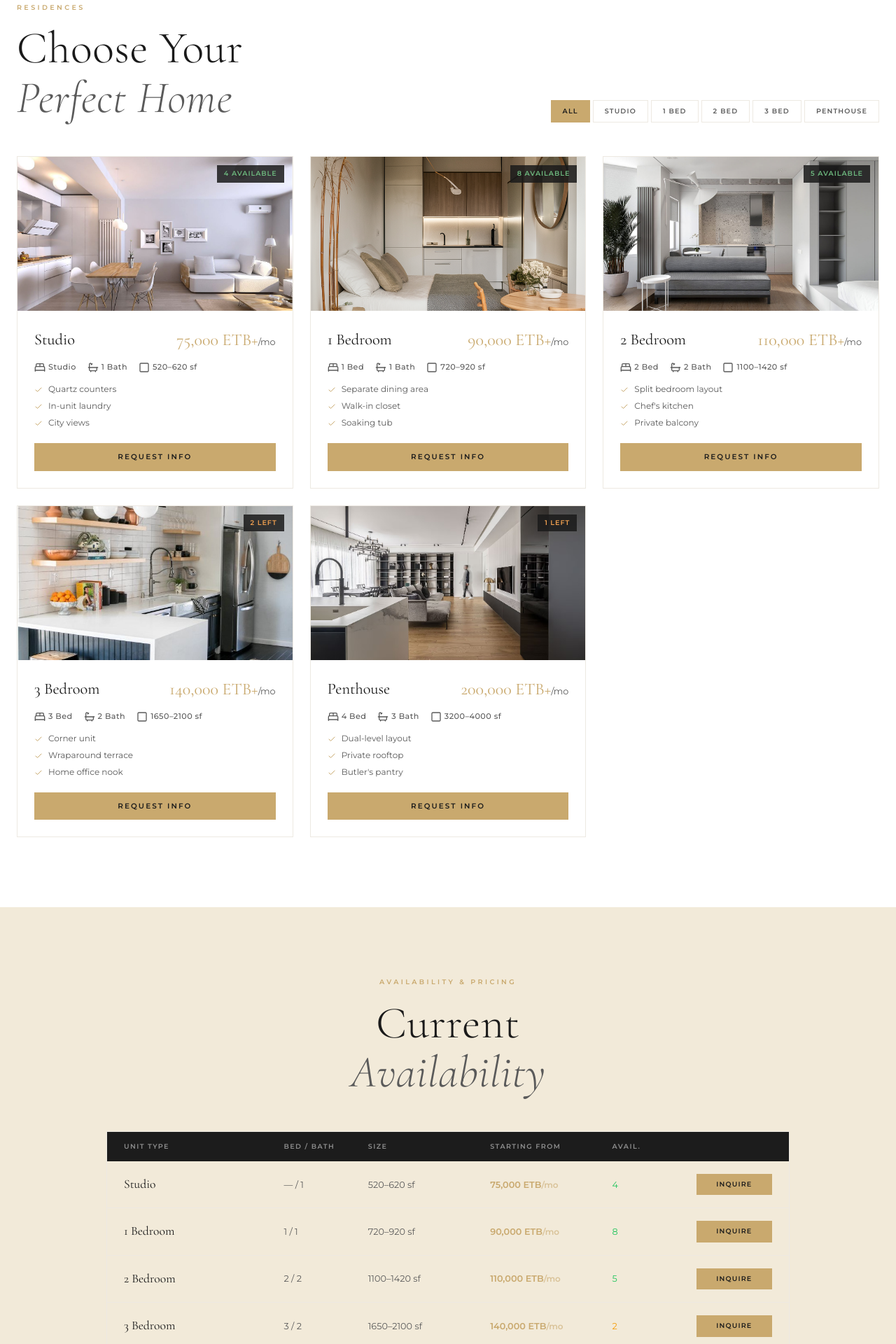
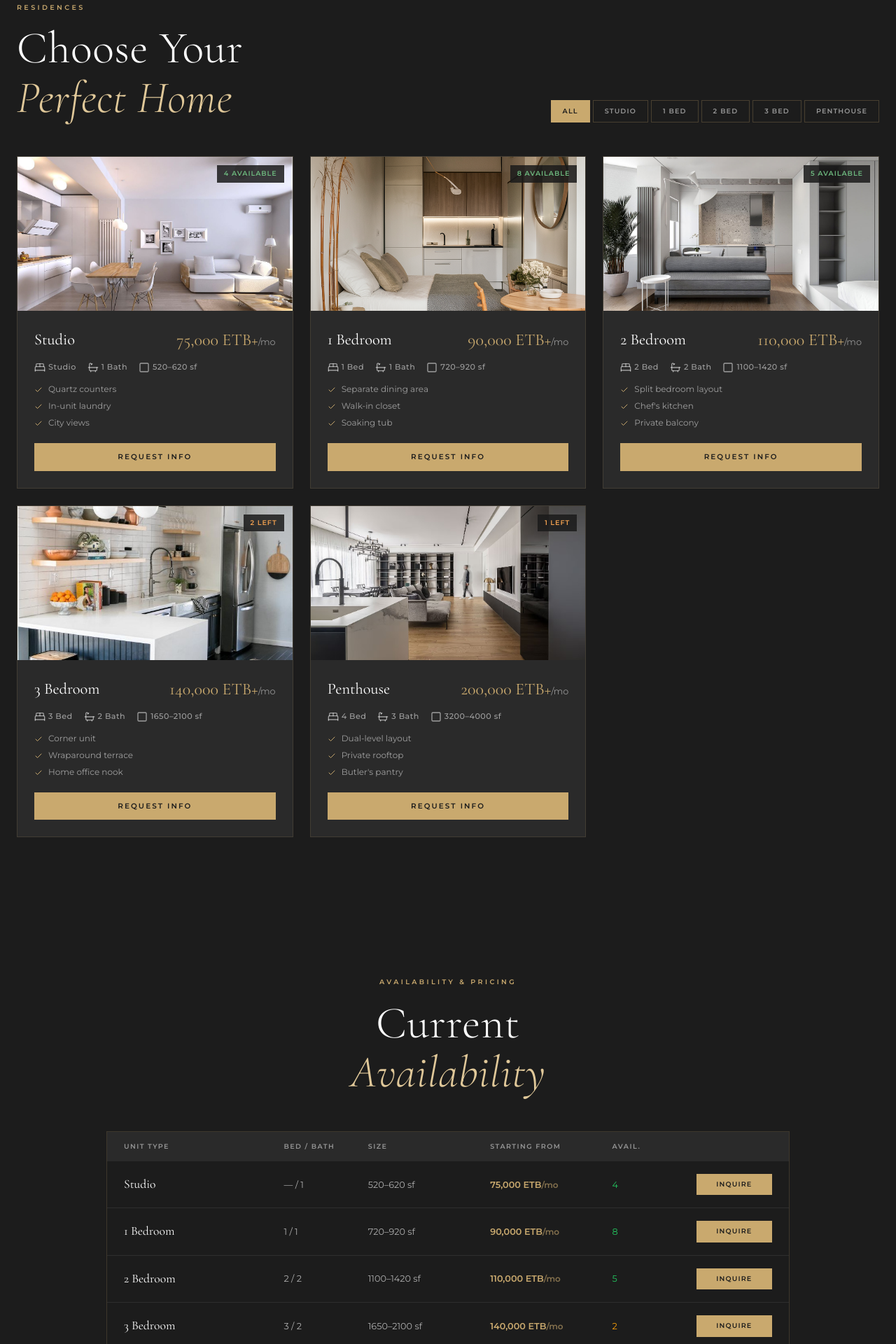
Before and after one commit to omerahmed-debug/LuxuryApt, a Flask app: page / in a window 1280 px wide. Shown: the part 2640-4560 px from the top of the page at 70% size. Run offline with Flask 3, Linux system fonts and the light colour scheme; some libraries are stand-ins or nearby versions.

Commit message:
Apply the logo's dark background rule and brand palette site-wide
The brand guide mandates Ink Charcoal/black backgrounds for the logo
and a Noor Gold / Ink Charcoal / Cream palette. Previously only
Hero/Map/Amenities/Contact/Footer followed this - Overview, Floor
Plans, Pricing, and Neighborhood were on light ivory/white
backgrounds, breaking visual consistency with the rest of the site.

- Converts all four light sections to the Ink Charcoal background,
  flipping their card/border/text colors to light-on-dark
- Simplifies section-title/body/eyebrow to a single light-on-dark
  style by default instead of separate .light modifier classes,
  since the whole site is now dark
- Strips the decorative green/blue/red icon colors used for
  restaurant/park/transit/school POI markers down to a uniform gold
  treatment (icon shape alone still distinguishes each type)
- Keeps the green/orange availability status colors (Available/
  Scarce) as a deliberate functional exception, since that's a
  meaningful UX signal rather than decoration

Co-Authored-By: Claude Sonnet 5 <noreply@anthropic.com>

```diff
--- a/static/css/main.css
+++ b/static/css/main.css
@@ -31,8 +31,8 @@ html {
 
 body {
   font-family: var(--font-ui);
-  color: var(--text-dark);
-  background: var(--white);
+  color: var(--text-light);
+  background: var(--charcoal);
   overflow-x: hidden;
   -webkit-font-smoothing: antialiased;
 }
@@ -293,34 +293,30 @@ body {
   margin-bottom: 1rem;
   display: block;
 }
-.section-eyebrow.light { color: var(--gold); }
 
 .section-title {
   font-family: var(--font-display);
   font-size: clamp(2.5rem, 5vw, 4rem);
   font-weight: 300;
   line-height: 1.1;
-  color: var(--text-dark);
+  color: var(--white);
   letter-spacing: 0.01em;
 }
 .section-title em {
   font-style: italic;
-  color: var(--text-mid);
+  color: var(--gold-light);
 }
-.section-title.light { color: var(--white); }
-.section-title.light em { color: var(--gold-light); }
 
 .section-body {
   font-size: 1rem;
   font-weight: 300;
   line-height: 1.8;
-  color: var(--text-mid);
+  color: rgba(255,255,255,0.75);
 }
-.section-body.light { color: rgba(255,255,255,0.75); }
 
 /* ============ OVERVIEW ============ */
 .overview-stat {
-  border-top: 1px solid var(--ivory-dark);
+  border-top: 1px solid rgba(201,169,110,0.25);
   padding-top: 1rem;
   display: flex;
   flex-direction: column;
@@ -338,7 +334,7 @@ body {
   font-weight: 500;
   letter-spacing: 0.15em;
   text-transform: uppercase;
-  color: var(--text-mid);
+  color: rgba(255,255,255,0.5);
 }
 
 .overview-image-stack {
@@ -429,10 +425,9 @@ body {
   flex-shrink: 0;
   border-radius: 2px;
 }
-.poi-restaurant { background: rgba(201,169,110,0.15); color: var(--gold); }
-.poi-park { background: rgba(74,150,90,0.15); color: #6db87e; }
-.poi-transit { background: rgba(74,110,200,0.15); color: #7899e0; }
-.poi-school { background: rgba(180,100,100,0.15); color: #e08080; }
+.poi-restaurant, .poi-park, .poi-transit, .poi-school {
+  background: rgba(201,169,110,0.15); color: var(--gold);
+}
 .poi-info {
   flex: 1;
   display: flex;
@@ -478,8 +473,8 @@ body {
   text-transform: uppercase;
   padding: 8px 16px;
   background: transparent;
-  border: 1px solid var(--ivory-dark);
-  color: var(--text-mid);
+  border: 1px solid rgba(201,169,110,0.25);
+  color: rgba(255,255,255,0.55);
   cursor: pointer;
   transition: all 0.2s;
 }
@@ -499,14 +494,14 @@ body {
   gap: 24px;
 }
 .fp-card {
-  background: var(--white);
-  border: 1px solid var(--ivory-dark);
+  background: var(--charcoal-soft);
+  border: 1px solid rgba(201,169,110,0.15);
   transition: transform 0.3s var(--ease-luxury), box-shadow 0.3s;
   overflow: hidden;
 }
 .fp-card:hover {
   transform: translateY(-6px);
-  box-shadow: 0 20px 60px rgba(0,0,0,0.1);
+  box-shadow: 0 20px 60px rgba(0,0,0,0.4);
 }
 .fp-card.hidden { display: none; }
 
@@ -547,7 +542,7 @@ body {
   font-family: var(--font-display);
   font-size: 1.4rem;
   font-weight: 400;
-  color: var(--text-dark);
+  color: var(--white);
 }
 .fp-price {
   font-family: var(--font-display);
@@ -558,14 +553,14 @@ body {
 .fp-price-mo {
   font-size: 0.8rem;
   font-family: var(--font-ui);
-  color: var(--text-mid);
+  color: rgba(255,255,255,0.5);
 }
 .fp-specs {
   display: flex;
   gap: 16px;
   font-size: 0.7rem;
   font-weight: 500;
-  color: var(--text-mid);
+  color: rgba(255,255,255,0.55);
   letter-spacing: 0.04em;
   margin-bottom: 14px;
   flex-wrap: wrap;
@@ -580,7 +575,7 @@ body {
 }
 .fp-features li {
   font-size: 0.75rem;
-  color: var(--text-mid);
+  color: rgba(255,255,255,0.55);
 }
 .fp-cta {
   display: block;
@@ -599,14 +594,14 @@ body {
 
 /* ============ PRICING TABLE ============ */
 .pricing-table {
-  border: 1px solid var(--ivory-dark);
+  border: 1px solid rgba(201,169,110,0.2);
   overflow: hidden;
 }
 .pt-header {
   display: grid;
   grid-template-columns: 2fr 1fr 1.5fr 1.5fr 1fr 1fr;
   padding: 14px 24px;
-  background: var(--charcoal);
+  background: var(--charcoal-soft);
   font-size: 0.6rem;
   font-weight: 600;
   letter-spacing: 0.15em;
@@ -618,19 +613,19 @@ body {
   display: grid;
   grid-template-columns: 2fr 1fr 1.5fr 1.5fr 1fr 1fr;
   padding: 18px 24px;
-  border-bottom: 1px solid var(--ivory-dark);
+  border-bottom: 1px solid rgba(255,255,255,0.08);
   align-items: center;
   font-size: 0.8rem;
-  color: var(--text-mid);
+  color: rgba(255,255,255,0.65);
   gap: 12px;
   transition: background 0.2s;
 }
-.pt-row:hover { background: var(--ivory); }
+.pt-row:hover { background: rgba(201,169,110,0.08); }
 .pt-row:last-child { border-bottom: none; }
 .pt-type {
   font-family: var(--font-display);
   font-size: 1.1rem;
-  color: var(--text-dark);
+  color: var(--white);
 }
 .pt-price {
   font-weight: 600;
@@ -845,7 +840,7 @@ body {
   align-items: flex-start;
   gap: 14px;
   padding-bottom: 16px;
-  border-bottom: 1px solid var(--ivory-dark);
+  border-bottom: 1px solid rgba(255,255,255,0.08);
 }
 .nb-icon {
   width: 36px; height: 36px;
@@ -855,14 +850,13 @@ body {
   flex-shrink: 0;
   border-radius: 2px;
 }
-.nb-restaurant { background: rgba(201,169,110,0.12); color: var(--gold); }
-.nb-park { background: rgba(74,150,90,0.12); color: #6db87e; }
-.nb-transit { background: rgba(74,110,200,0.12); color: #7899e0; }
-.nb-school { background: rgba(180,100,100,0.12); color: #e08080; }
+.nb-restaurant, .nb-park, .nb-transit, .nb-school {
+  background: rgba(201,169,110,0.12); color: var(--gold);
+}
 .nb-name {
   font-size: 0.85rem;
   font-weight: 600;
-  color: var(--text-dark);
+  color: var(--white);
 }
 .nb-dist {
   font-weight: 400;
@@ -870,7 +864,7 @@ body {
 }
 .nb-desc {
   font-size: 0.72rem;
-  color: var(--text-mid);
+  color: rgba(255,255,255,0.55);
   margin-top: 2px;
 }
 
--- a/templates/index.html
+++ b/templates/index.html
@@ -82,7 +82,7 @@
 </section>
 
 <!-- OVERVIEW -->
-<section id="overview" class="section-base bg-[var(--ivory)]">
+<section id="overview" class="section-base bg-[var(--charcoal)]">
   <div class="max-w-7xl mx-auto px-6">
     <div class="grid md:grid-cols-2 gap-16 items-center">
       <div class="reveal-left">
@@ -122,9 +122,9 @@
 <section id="map" class="section-base bg-[var(--charcoal)]">
   <div class="max-w-7xl mx-auto px-6">
     <div class="text-center mb-12 reveal-up">
-      <p class="section-eyebrow light">Location</p>
-      <h2 class="section-title light">In the Heart of<br /><em>Everything</em></h2>
-      <p class="section-body light mt-4 max-w-xl mx-auto">{{ property.address }}</p>
+      <p class="section-eyebrow">Location</p>
+      <h2 class="section-title">In the Heart of<br /><em>Everything</em></h2>
+      <p class="section-body mt-4 max-w-xl mx-auto">{{ property.address }}</p>
     </div>
     <div class="map-container reveal-up">
       <div id="map-frame" class="map-frame">
@@ -156,7 +156,7 @@
 </section>
 
 <!-- FLOOR PLANS -->
-<section id="floorplans" class="section-base bg-[var(--white)]">
+<section id="floorplans" class="section-base bg-[var(--charcoal)]">
   <div class="max-w-7xl mx-auto px-6">
     <div class="flex flex-col md:flex-row md:items-end justify-between mb-12 gap-6">
       <div class="reveal-left">
@@ -206,7 +206,7 @@
 </section>
 
 <!-- PRICING TABLE -->
-<section id="pricing" class="section-base bg-[var(--ivory)]">
+<section id="pricing" class="section-base bg-[var(--charcoal)]">
   <div class="max-w-5xl mx-auto px-6">
     <div class="text-center mb-12 reveal-up">
       <p class="section-eyebrow">Availability & Pricing</p>
@@ -236,8 +236,8 @@
 <section id="amenities" class="section-base bg-[var(--charcoal)]">
   <div class="max-w-7xl mx-auto px-6">
     <div class="text-center mb-16 reveal-up">
-      <p class="section-eyebrow light">Life at Noor Residence</p>
-      <h2 class="section-title light">Amenities<br /><em>Without Compromise</em></h2>
+      <p class="section-eyebrow">Life at Noor Residence</p>
+      <h2 class="section-title">Amenities<br /><em>Without Compromise</em></h2>
     </div>
     <div class="amenity-grid">
       {% for am in amenities %}
@@ -255,7 +255,7 @@
 
 
 <!-- NEIGHBORHOOD -->
-<section id="neighborhood" class="section-base bg-[var(--ivory)]">
+<section id="neighborhood" class="section-base bg-[var(--charcoal)]">
   <div class="max-w-7xl mx-auto px-6">
     <div class="grid md:grid-cols-2 gap-16 items-center">
       <div class="reveal-left">
@@ -300,9 +300,9 @@
   <div class="max-w-7xl mx-auto px-6 relative z-10">
     <div class="grid md:grid-cols-2 gap-16 items-center">
       <div class="reveal-left">
-        <p class="section-eyebrow light">Get in Touch</p>
-        <h2 class="section-title light">Schedule Your<br /><em>Private Tour</em></h2>
-        <p class="section-body light mt-6 opacity-80">Experience Noor Residence firsthand. Our leasing team will personally guide you through your future home and answer every question.</p>
+        <p class="section-eyebrow">Get in Touch</p>
+        <h2 class="section-title">Schedule Your<br /><em>Private Tour</em></h2>
+        <p class="section-body mt-6 opacity-80">Experience Noor Residence firsthand. Our leasing team will personally guide you through your future home and answer every question.</p>
         <div class="contact-info mt-10">
           <div class="ci-item">
             <i data-lucide="map-pin" class="w-5 h-5 text-[var(--gold)]"></i>
```
